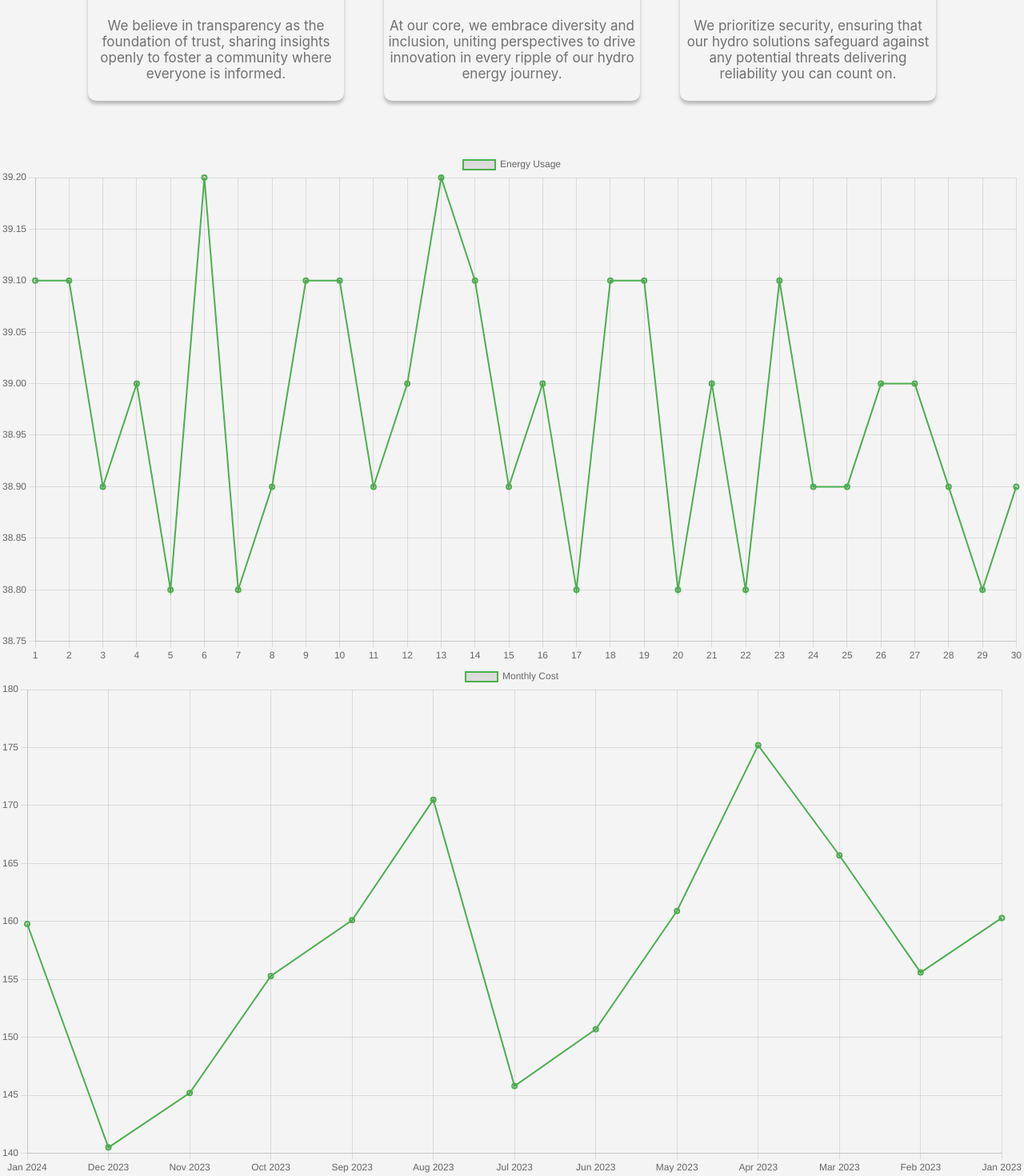
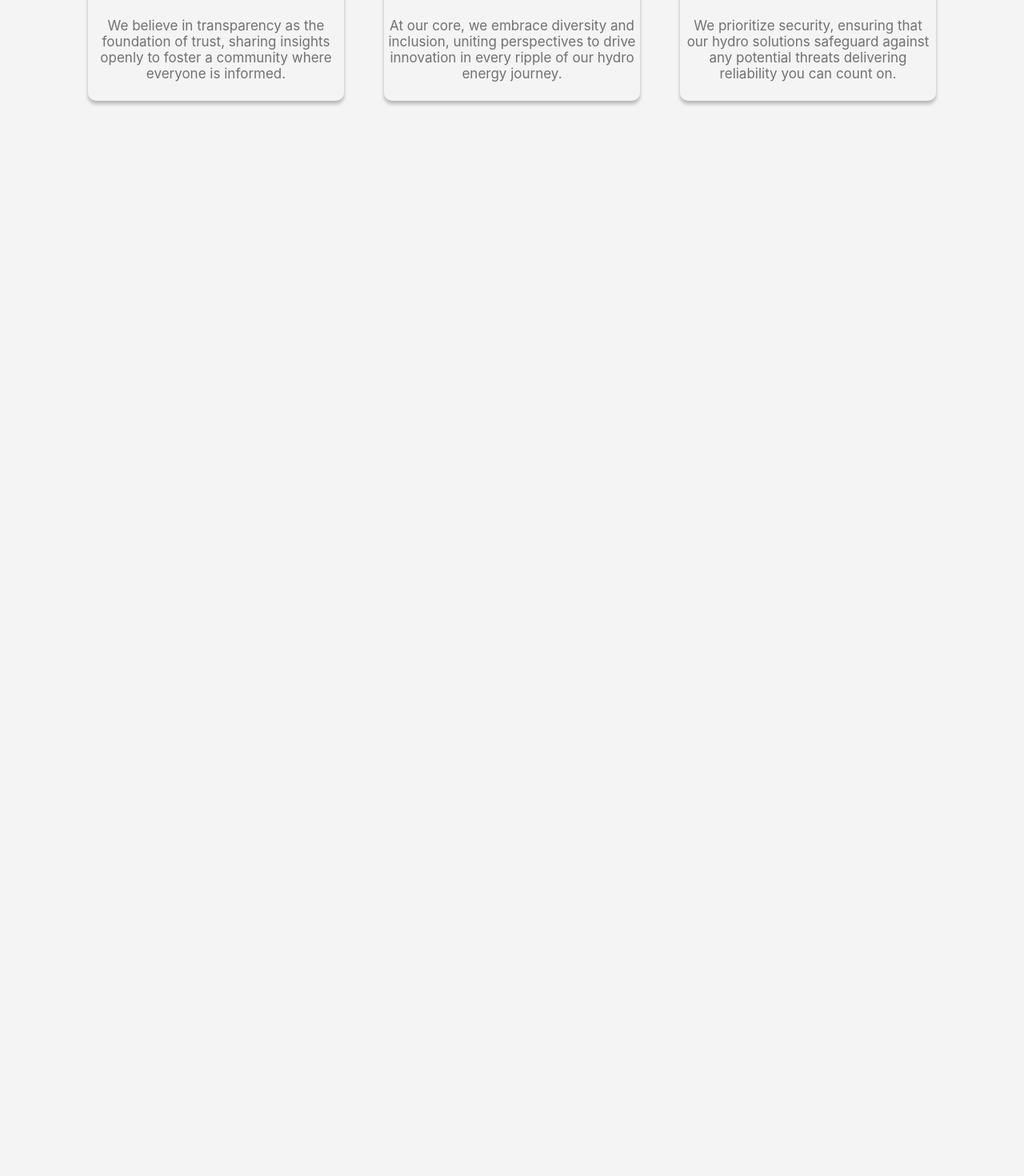
Before and after one commit to yaj-23/HydroSec-Capstone, a React (Create React App) app: page / in a window 1280 px wide. Shown: the part 1128-2598 px from the top of the page at 80% size. After the commit the page ends 1318 px from the top, so only its background shows below. Built offline with nearby package versions, Linux system fonts and the light colour scheme.

Commit message:
fix on homepage

```diff
--- a/src/pages/homepage.js
+++ b/src/pages/homepage.js
@@ -69,13 +69,6 @@ export default function Homepage() {
         </div>
 
       </div>
-      <div className='test'>
-        <DailyUsageLineChart data={testData} />
-      </div>
-
-      <div className='test'>
-        <MonthlyCostLineChart data={test2Data} />
-      </div>
     </>
   )
 }
```
